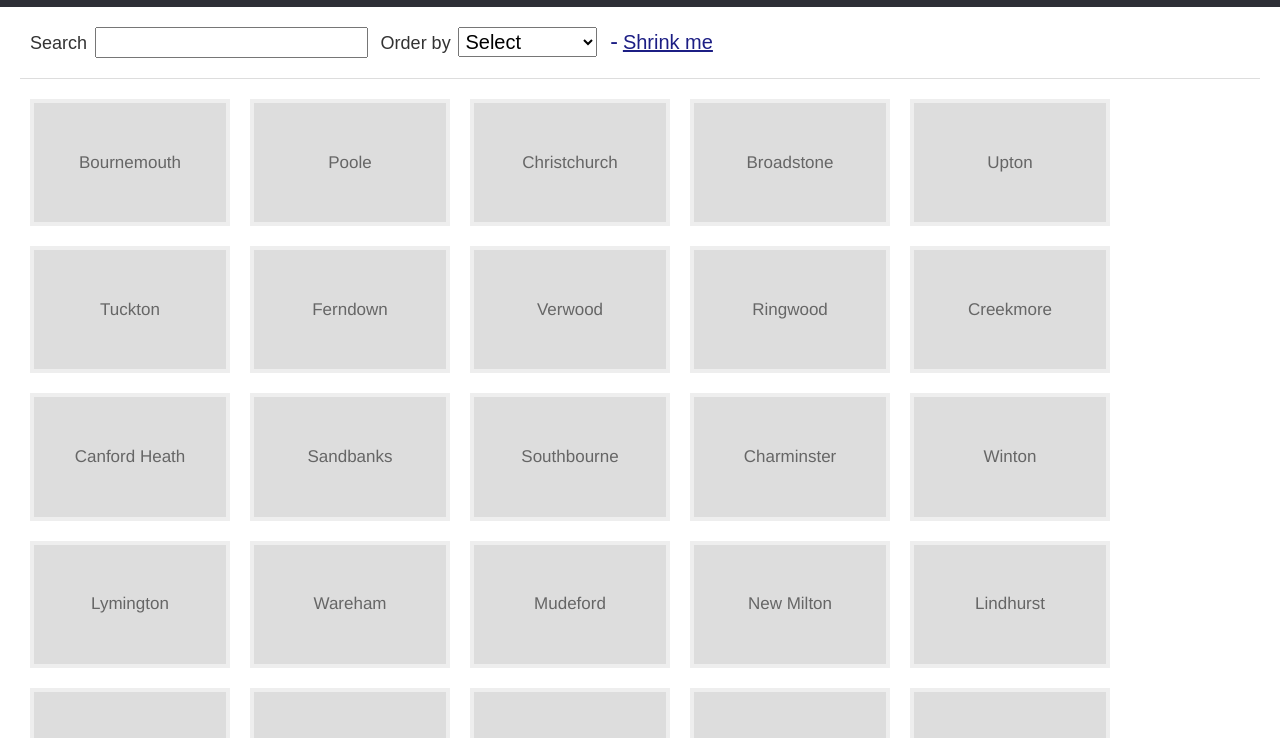
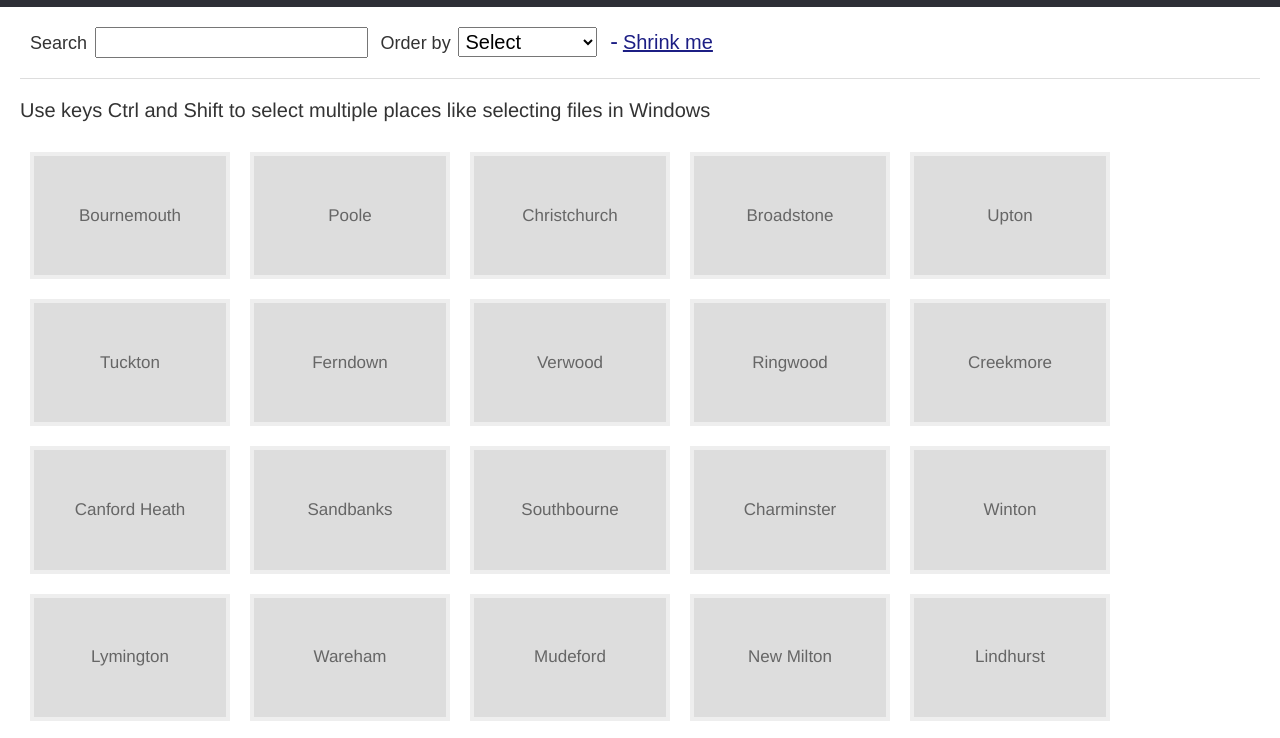
Before and after one commit to rorysaxby/experiments, a website: page places-search.html in a window 1280 px wide. Shown: the part 53-791 px from the top of the page. Drawn offline with nearby package versions, Linux system fonts and the light colour scheme.

Commit message:
message update

```diff
--- a/places-search.html
+++ b/places-search.html
@@ -28,6 +28,7 @@
 						</div>
 						<a href="" class="shrink-cta" data-ng-click="vm.placesOpts.display.shrink = !vm.placesOpts.display.shrink"><span data-ng-if="!vm.placesOpts.display.shrink">Shrink me</span><span data-ng-if="vm.placesOpts.display.shrink">Grow me</span></a>
 					</div>
+					<h3>Use keys Ctrl and Shift to select multiple places like selecting files in Windows</h3>
 					<div class="block-container" data-ng-repeat="place in vm.places | filter:vm.searchFilter | orderBy: vm.placesOpts.filters.order as placesDisplay">
 						<div class="block" data-ng-class="place.active ? 'active' : ''" data-ng-click="vm.selectPlaces($event, place)">
 							<h6>{{place.name}}</h6>
```
